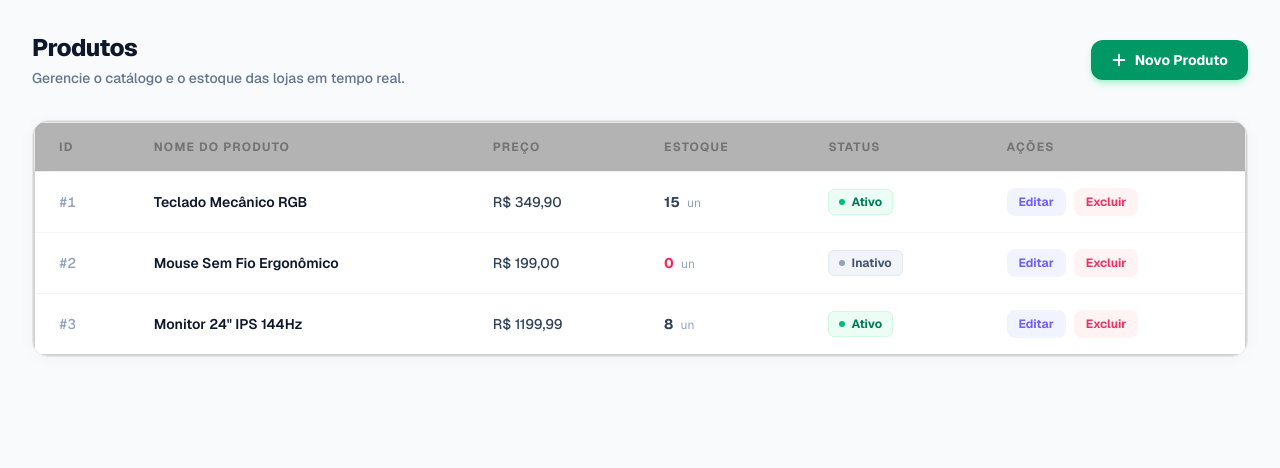
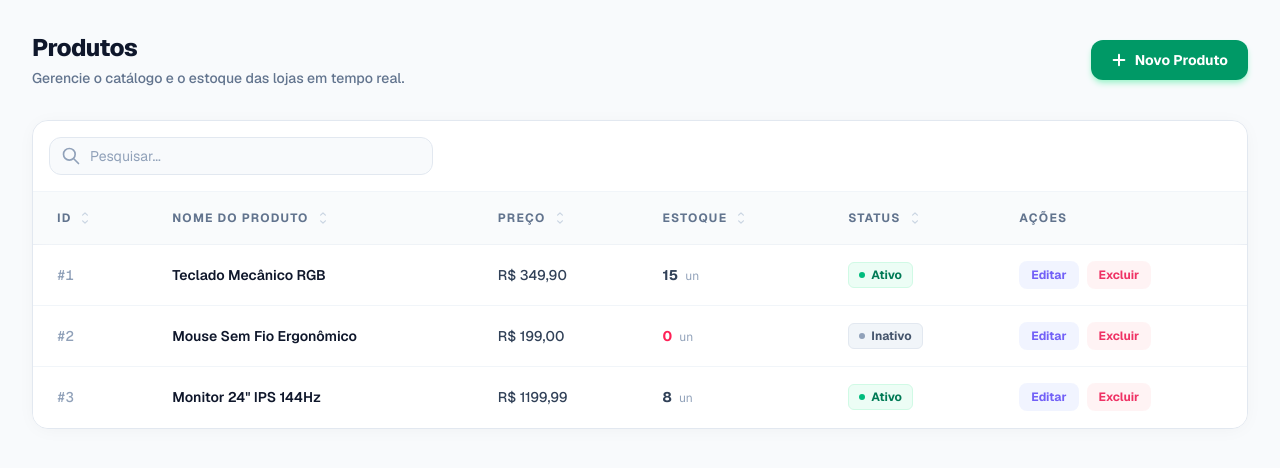
Before and after one commit to codefusao/next-web, a Next.js app: page /products in a window 1280 px wide. Shown: the top 468 px of the page. Built offline with nearby package versions, Linux system fonts and the light colour scheme.

Commit message:
feat: search and sort table

```diff
--- a/src/app/products/page.tsx
+++ b/src/app/products/page.tsx
@@ -38,6 +38,7 @@ export default function Products() {
     {
       header: "ID",
       key: "id",
+      sortable: true,
       render: (prod) => (
         <span className="text-slate-400 font-mono">#{prod.id}</span>
       ),
@@ -45,6 +46,7 @@ export default function Products() {
     {
       header: "Nome do Produto",
       key: "nome",
+      sortable: true,
       render: (prod) => (
         <span className="text-slate-900 font-semibold">{prod.nome}</span>
       ),
@@ -52,6 +54,7 @@ export default function Products() {
     {
       header: "Preço",
       key: "preco",
+      sortable: true,
       render: (prod) => (
         <span className="text-slate-700">
           R$ {prod.preco.toFixed(2).replace(".", ",")}
@@ -61,6 +64,7 @@ export default function Products() {
     {
       header: "Estoque",
       key: "estoque",
+      sortable: true,
       render: (prod) => (
         <span
           className={`font-bold ${prod.estoque === 0 ? "text-rose-500" : "text-slate-700"}`}
@@ -73,6 +77,7 @@ export default function Products() {
     {
       header: "Status",
       key: "status",
+      sortable: true,
       render: (prod) => (
         /* Badges com design moderno "Dot + Pill" */
         <span
--- a/src/components/table.tsx
+++ b/src/components/table.tsx
@@ -1,9 +1,10 @@
-// Definição da estrutura de uma coluna genérica
+import React, { useState, useMemo } from "react";
+
 export interface Column<T> {
   header: string;
   key: keyof T | "actions";
-  // Função opcional para renderizar o conteúdo de forma personalizada (ex: badges, ícones, datas formatadas)
   render?: (row: T) => React.ReactNode;
+  sortable?: boolean; // Nova propriedade para habilitar ordenação
 }
 
 interface GenericTableProps<T> {
@@ -11,7 +12,9 @@ interface GenericTableProps<T> {
   data: T[];
   onEdit?: (row: T) => void;
   onDelete?: (row: T) => void;
-  idKey: keyof T; // Chave única para o atributo 'key' do React (ex: 'id')
+  idKey: keyof T;
+  searchable?: boolean; // Habilita a barra de pesquisa
+  searchPlaceholder?: string;
 }
 
 export default function GenericTable<T>({
@@ -20,56 +23,177 @@ export default function GenericTable<T>({
   onEdit,
   onDelete,
   idKey,
+  searchable = true,
+  searchPlaceholder = "Pesquisar...",
 }: GenericTableProps<T>) {
+  // Estados de Filtro e Ordenação
+  const [searchTerm, setSearchTerm] = useState("");
+  const [sortConfig, setSortConfig] = useState<{
+    key: keyof T;
+    direction: "asc" | "desc";
+  } | null>(null);
+
+  // Função para alternar a ordenação
+  const handleSort = (key: keyof T | "actions", sortable?: boolean) => {
+    if (key === "actions" || !sortable) return;
+
+    let direction: "asc" | "desc" = "asc";
+    if (
+      sortConfig &&
+      sortConfig.key === key &&
+      sortConfig.direction === "asc"
+    ) {
+      direction = "desc";
+    }
+    setSortConfig({ key: key as keyof T, direction });
+  };
+
+  // Processamento de Dados: Filtro e depois Ordenação
+  const processedData = useMemo(() => {
+    let result = [...data];
+
+    // 1. Aplicar Filtro (Pesquisa Global)
+    if (searchTerm) {
+      const lowercasedTerm = searchTerm.toLowerCase();
+      result = result.filter((item) => {
+        // Verifica se algum dos valores do objeto inclui o termo pesquisado
+        return Object.values(item as Record<string, unknown>).some((val) =>
+          String(val).toLowerCase().includes(lowercasedTerm),
+        );
+      });
+    }
+
+    // 2. Aplicar Ordenação
+    if (sortConfig) {
+      result.sort((a, b) => {
+        const aValue = a[sortConfig.key];
+        const bValue = b[sortConfig.key];
+
+        if (aValue < bValue) return sortConfig.direction === "asc" ? -1 : 1;
+        if (aValue > bValue) return sortConfig.direction === "asc" ? 1 : -1;
+        return 0;
+      });
+    }
+
+    return result;
+  }, [data, searchTerm, sortConfig]);
+
   return (
-    <div className="w-full bg-white rounded-2xl shadow-[0_2px_20px_-4px_rgba(0,0,0,0.05)] border border-neutral-200 overflow-hidden">
+    <div className="w-full bg-white rounded-2xl shadow-[0_2px_20px_-4px_rgba(0,0,0,0.05)] border border-slate-200 overflow-hidden">
+      {/* Barra de Filtro / Pesquisa */}
+      {searchable && (
+        <div className="p-4 border-b border-slate-100 bg-white/50">
+          <div className="relative max-w-sm">
+            <div className="absolute inset-y-0 left-0 pl-3 flex items-center pointer-events-none">
+              <svg
+                className="h-5 w-5 text-slate-400"
+                fill="none"
+                viewBox="0 0 24 24"
+                stroke="currentColor"
+              >
+                <path
+                  strokeLinecap="round"
+                  strokeLinejoin="round"
+                  strokeWidth={2}
+                  d="M21 21l-6-6m2-5a7 7 0 11-14 0 7 7 0 0114 0z"
+                />
+              </svg>
+            </div>
+            <input
+              type="text"
+              value={searchTerm}
+              onChange={(e) => setSearchTerm(e.target.value)}
+              placeholder={searchPlaceholder}
+              className="block w-full pl-10 pr-3 py-2 border border-slate-200 rounded-xl leading-5 bg-slate-50 placeholder-slate-400 focus:outline-none focus:bg-white focus:ring-2 focus:ring-emerald-400 focus:border-emerald-400 sm:text-sm transition-colors"
+            />
+          </div>
+        </div>
+      )}
+
+      {/* Tabela */}
       <div className="overflow-x-auto">
-        <table className="w-full text-left border-collapse border-2 border-neutral-300">
-          {/* Cabeçalho com fundo translúcido e tipografia acentuada */}
-          <thead className="bg-neutral-400/80 border-b border-neutral-200 backdrop-blur-sm">
+        <table className="w-full text-left border-collapse">
+          <thead className="bg-slate-50/80 border-b border-slate-200 backdrop-blur-sm">
             <tr>
               {columns.map((column, index) => (
                 <th
                   key={index}
                   scope="col"
-                  className="px-6 py-4 text-xs font-bold text-neutral-500 uppercase tracking-widest"
+                  onClick={() => handleSort(column.key, column.sortable)}
+                  className={`px-6 py-4 text-xs font-bold text-slate-500 uppercase tracking-widest ${
+                    column.sortable
+                      ? "cursor-pointer hover:bg-slate-200/50 transition-colors group"
+                      : ""
+                  }`}
                 >
-                  {column.header}
+                  <div className="flex items-center gap-2">
+                    {column.header}
+
+                    {/* Ícones de Ordenação Dinâmicos */}
+                    {column.sortable && (
+                      <span className="flex flex-col text-slate-300 group-hover:text-slate-500">
+                        <svg
+                          className={`w-3 h-3 -mb-1 ${sortConfig?.key === column.key && sortConfig.direction === "asc" ? "text-indigo-600" : ""}`}
+                          fill="currentColor"
+                          viewBox="0 0 20 20"
+                        >
+                          <path
+                            fillRule="evenodd"
+                            d="M14.707 12.707a1 1 0 01-1.414 0L10 9.414l-3.293 3.293a1 1 0 01-1.414-1.414l4-4a1 1 0 011.414 0l4 4a1 1 0 010 1.414z"
+                            clipRule="evenodd"
+                          />
+                        </svg>
+                        <svg
+                          className={`w-3 h-3 ${sortConfig?.key === column.key && sortConfig.direction === "desc" ? "text-indigo-600" : ""}`}
+                          fill="currentColor"
+                          viewBox="0 0 20 20"
+                        >
+                          <path
+                            fillRule="evenodd"
+                            d="M5.293 7.293a1 1 0 011.414 0L10 10.586l3.293-3.293a1 1 0 111.414 1.414l-4 4a1 1 0 01-1.414 0l-4-4a1 1 0 010-1.414z"
+                            clipRule="evenodd"
+                          />
+                        </svg>
+                      </span>
+                    )}
+                  </div>
                 </th>
               ))}
             </tr>
           </thead>
 
           <tbody className="bg-white">
-            {data.length === 0 ? (
+            {processedData.length === 0 ? (
               <tr>
                 <td
                   colSpan={columns.length}
-                  className="px-6 py-12 text-center text-sm text-neutral-400 font-medium"
+                  className="px-6 py-12 text-center text-sm text-slate-400 font-medium"
                 >
-                  Nenhum registro encontrado no momento.
+                  {searchTerm
+                    ? "Nenhum resultado para a sua pesquisa."
+                    : "Nenhum registro encontrado."}
                 </td>
               </tr>
             ) : (
-              data.map((row) => (
+              processedData.map((row) => (
                 <tr
                   key={String(row[idKey])}
-                  className="hover:bg-neutral-400/50 border-b border-neutral-100 last:border-transparent transition-all duration-200 group"
+                  className="hover:bg-slate-50/80 border-b border-slate-100 last:border-transparent transition-all duration-200 group"
                 >
                   {columns.map((column, colIndex) => (
                     <td
                       key={colIndex}
-                      className="px-6 py-4 text-sm text-neutral-700 whitespace-nowrap font-medium"
+                      className="px-6 py-4 text-sm text-slate-700 whitespace-nowrap font-medium"
                     >
+                      {/* Lógica de renderização original mantida */}
                       {column.render ? (
                         column.render(row)
                       ) : column.key === "actions" ? (
-                        /* Ações transformadas em 'Pills' interativos */
                         <div className="flex items-center gap-2 opacity-80 group-hover:opacity-100 transition-opacity">
                           {onEdit && (
                             <button
                               onClick={() => onEdit(row)}
-                              className="inline-flex items-center cursor-pointer justify-center px-3 py-1.5 text-xs font-bold transition-colors rounded-lg bg-indigo-50 text-indigo-600 hover:bg-indigo-100 focus:outline-none focus:ring-2 focus:ring-indigo-500 focus:ring-offset-1"
+                              className="inline-flex items-center justify-center px-3 py-1.5 text-xs font-bold transition-colors rounded-lg bg-indigo-50 text-indigo-600 hover:bg-indigo-100 focus:outline-none focus:ring-2 focus:ring-indigo-500 focus:ring-offset-1"
                             >
                               Editar
                             </button>
@@ -77,14 +201,14 @@ export default function GenericTable<T>({
                           {onDelete && (
                             <button
                               onClick={() => onDelete(row)}
-                              className="inline-flex cursor-pointer items-center justify-center px-3 py-1.5 text-xs font-bold transition-colors rounded-lg bg-rose-50 text-rose-600 hover:bg-rose-100 focus:outline-none focus:ring-2 focus:ring-rose-500 focus:ring-offset-1"
+                              className="inline-flex items-center justify-center px-3 py-1.5 text-xs font-bold transition-colors rounded-lg bg-rose-50 text-rose-600 hover:bg-rose-100 focus:outline-none focus:ring-2 focus:ring-rose-500 focus:ring-offset-1"
                             >
                               Excluir
                             </button>
                           )}
                         </div>
                       ) : (
-                        <span className="text-neutral-800">
+                        <span className="text-slate-800">
                           {String(row[column.key as keyof T] ?? "")}
                         </span>
                       )}
```
